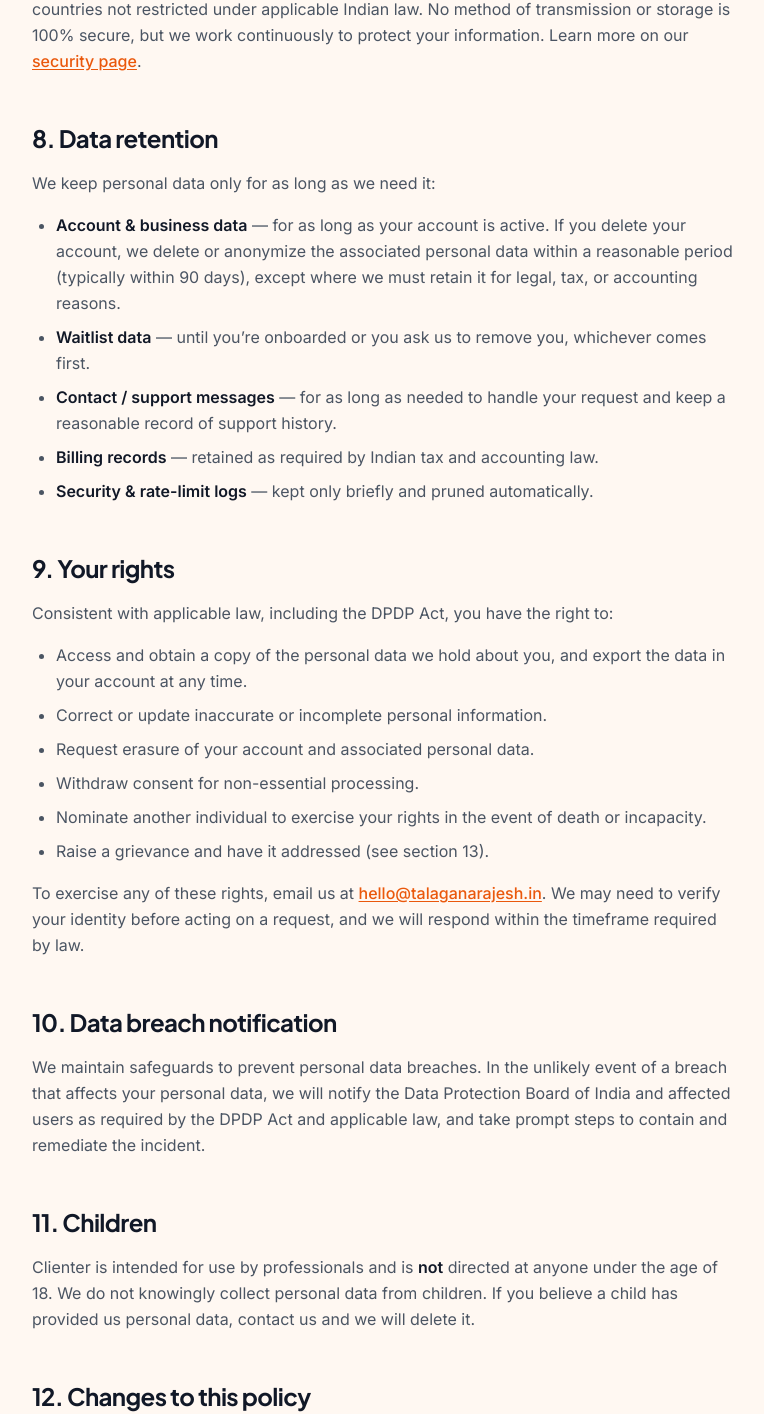
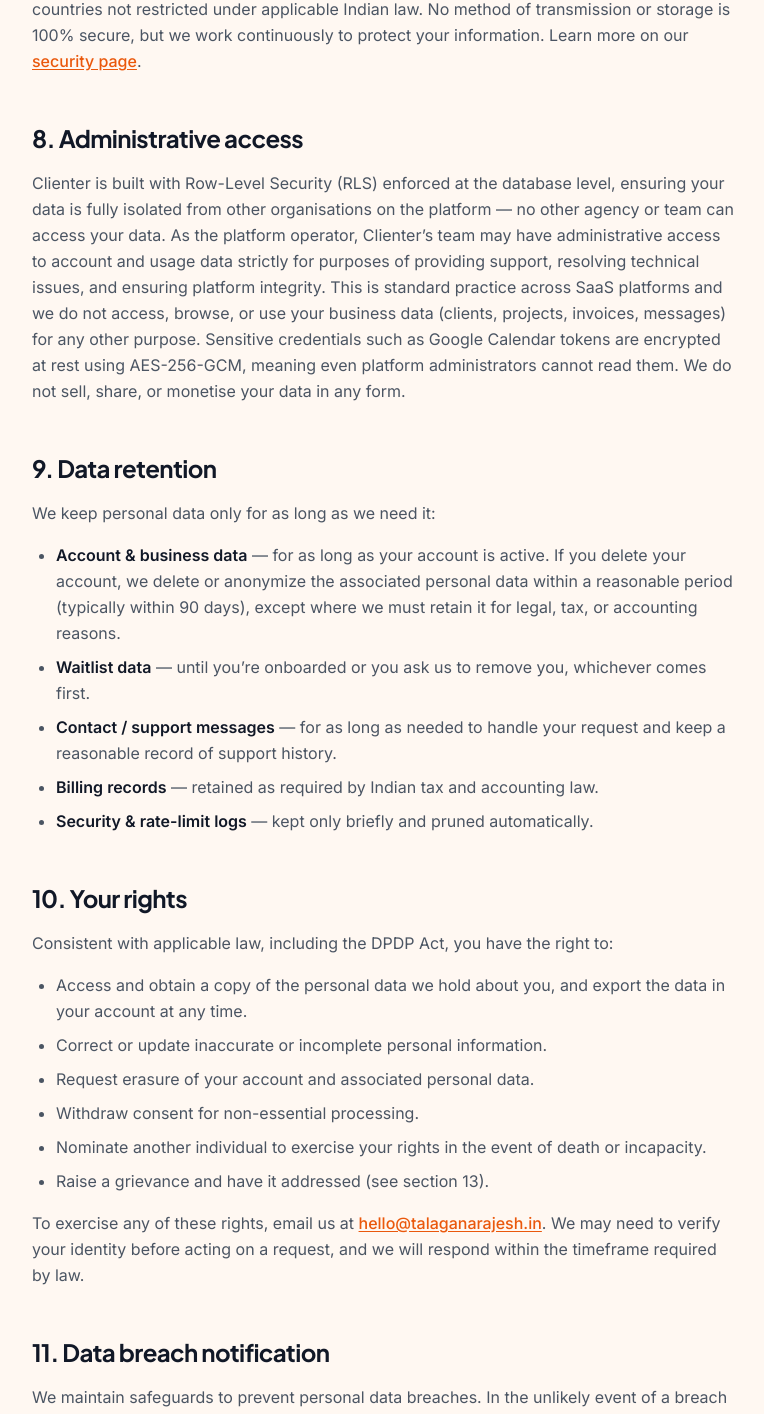
Before and after one commit to DeveloperRajesh25/clienter-landing, a Next.js app: page /privacy in a window 1280 px wide. Shown: the part 3319-4733 px from the top of the page, without its empty margins (256-1020 px from the left). Built offline with nearby package versions, Linux system fonts and the light colour scheme.

Commit message:
data access by admin , privacy policy

```diff
--- a/src/app/privacy/page.tsx
+++ b/src/app/privacy/page.tsx
@@ -30,7 +30,7 @@ export default function PrivacyPage() {
         act as the <strong>Data Fiduciary</strong> for the personal data described in this policy.
         You can reach us about privacy at any time at{' '}
         <a href={`mailto:${CONTACT.privacy}`}>{CONTACT.privacy}</a>, or contact our Grievance Officer
-        (see section 13).
+        (see section 14).
       </p>
       <p>
         This policy covers both the public marketing website and the {SITE_NAME} application at
@@ -167,7 +167,20 @@ export default function PrivacyPage() {
         Learn more on our <Link href="/security">security page</Link>.
       </p>
 
-      <h2>8. Data retention</h2>
+      <h2>8. Administrative access</h2>
+      <p>
+        {SITE_NAME} is built with Row-Level Security (RLS) enforced at the database level, ensuring
+        your data is fully isolated from other organisations on the platform — no other agency or
+        team can access your data. As the platform operator, {SITE_NAME}’s team may have
+        administrative access to account and usage data strictly for purposes of providing support,
+        resolving technical issues, and ensuring platform integrity. This is standard practice
+        across SaaS platforms and we do not access, browse, or use your business data (clients,
+        projects, invoices, messages) for any other purpose. Sensitive credentials such as Google
+        Calendar tokens are encrypted at rest using AES-256-GCM, meaning even platform
+        administrators cannot read them. We do not sell, share, or monetise your data in any form.
+      </p>
+
+      <h2>9. Data retention</h2>
       <p>We keep personal data only for as long as we need it:</p>
       <ul>
         <li>
@@ -193,7 +206,7 @@ export default function PrivacyPage() {
         </li>
       </ul>
 
-      <h2>9. Your rights</h2>
+      <h2>10. Your rights</h2>
       <p>
         Consistent with applicable law, including the DPDP Act, you have the right to:
       </p>
@@ -212,7 +225,7 @@ export default function PrivacyPage() {
         law.
       </p>
 
-      <h2>10. Data breach notification</h2>
+      <h2>11. Data breach notification</h2>
       <p>
         We maintain safeguards to prevent personal data breaches. In the unlikely event of a breach
         that affects your personal data, we will notify the Data Protection Board of India and
@@ -220,14 +233,14 @@ export default function PrivacyPage() {
         contain and remediate the incident.
       </p>
 
-      <h2>11. Children</h2>
+      <h2>12. Children</h2>
       <p>
         {SITE_NAME} is intended for use by professionals and is <strong>not</strong> directed at
         anyone under the age of 18. We do not knowingly collect personal data from children. If you
         believe a child has provided us personal data, contact us and we will delete it.
       </p>
 
-      <h2>12. Changes to this policy</h2>
+      <h2>13. Changes to this policy</h2>
       <p>
         We may update this Privacy Policy from time to time. When we make material changes, we will
         update the “Last updated” date above and, where appropriate, notify you by email or an
@@ -235,7 +248,7 @@ export default function PrivacyPage() {
         policy.
       </p>
 
-      <h2>13. Grievance Officer &amp; contact</h2>
+      <h2>14. Grievance Officer &amp; contact</h2>
       <p>
         In line with the DPDP Act and the Information Technology Act and rules, you can contact our
         Grievance Officer for any questions, concerns, or complaints about your personal data or this
```
